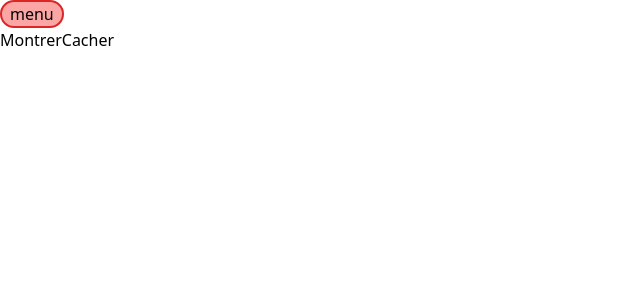
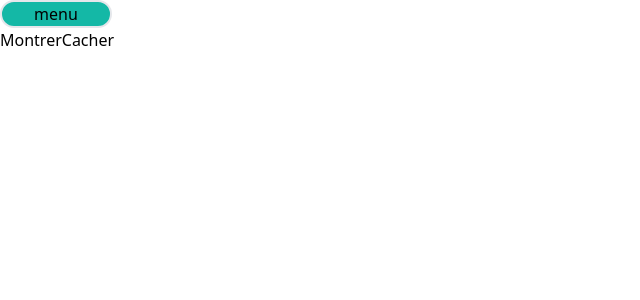
Before and after one commit to MMI-SAE-203/r213-2024-pracht-tp1-chloe-vincent03, a Vue app: page / in a window 1280 px wide. Shown: the top 300 px of the page, without its empty margins (0-640 px from the left). Built offline with nearby package versions, Linux system fonts and the light colour scheme.

Commit message:
debut du telwing sur le bouton

```diff
--- a/src/App.vue
+++ b/src/App.vue
@@ -14,7 +14,7 @@ const menuIsOpen = ref(false)
     <button
     aria-controls="mainNav"
     aria-expanded="true"
-    class="rounded-full border-2 border-red-600 bg-red-300 px-2"
+    class="rounded-full border-2 bg-teal-500 bg-cyan-300 px-2 w-28"
     @pointerdown="menuIsOpen = !menuIsOpen"
   >
     menu
```
